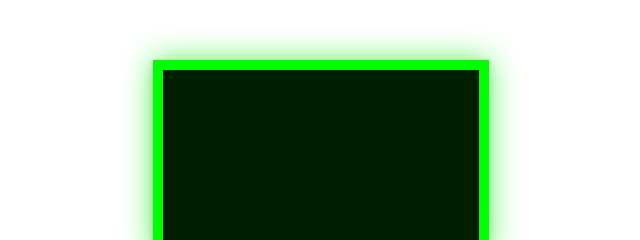
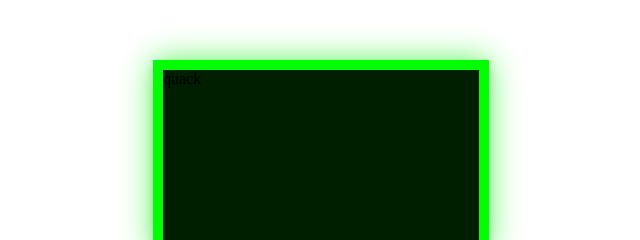
Before and after one commit to IACS-26-27/web-design-1-business-card-cereal3000, a website: page flex.html in a window 1280 px wide. Shown: the part 232-472 px from the top of the page, 319-959 px from the left. Drawn offline with Linux system fonts and the light colour scheme.

Commit message:
im scared!

```diff
--- a/flex.html
+++ b/flex.html
@@ -14,7 +14,7 @@
      for a different size card -->
     <div class="card landscape">
       <div class="card-front">
-        <!-- Front of card -->
+        <p>quack</p>
       </div>
       <div class="card-back">
         <!-- Back of card -->
```
